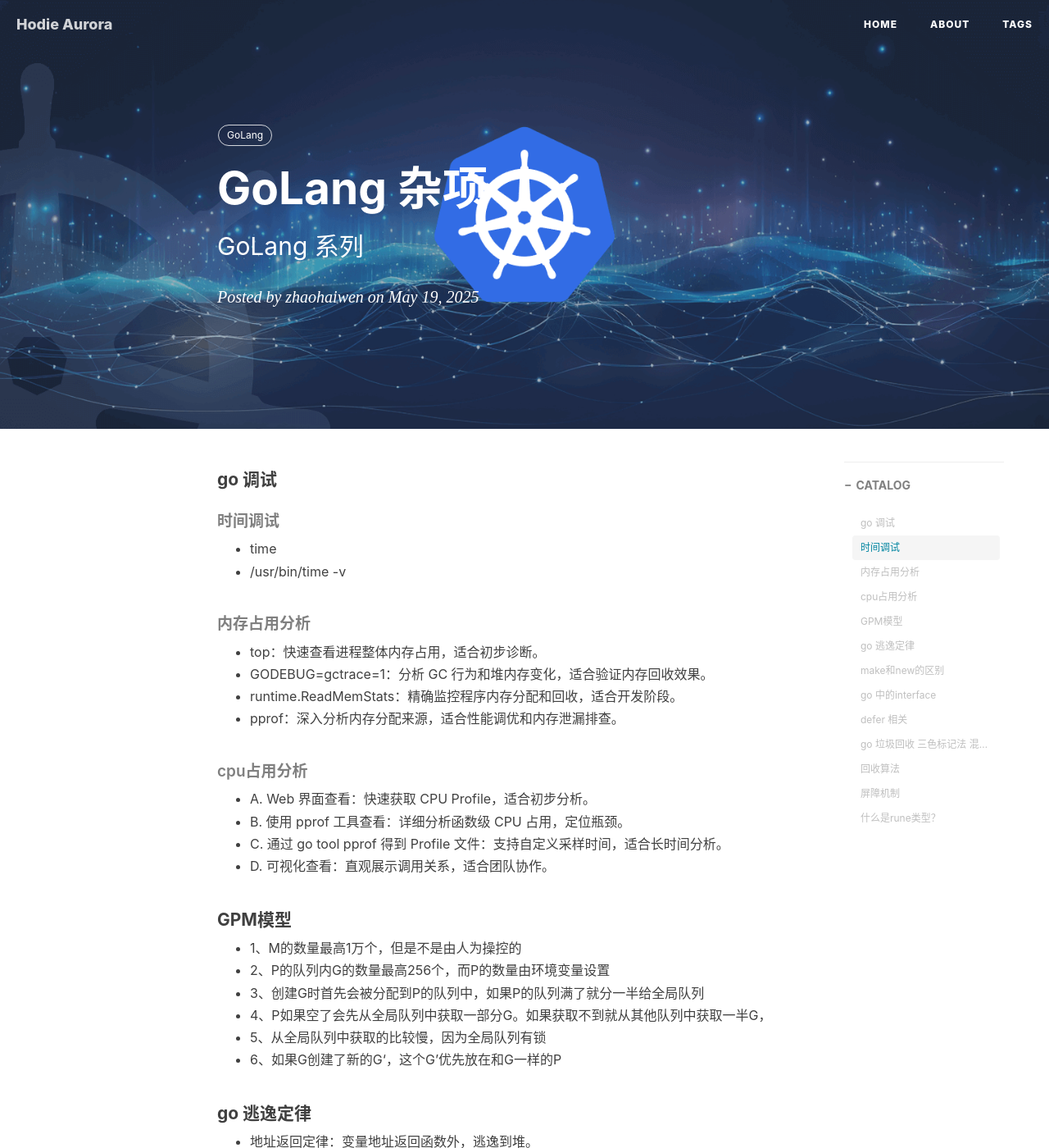
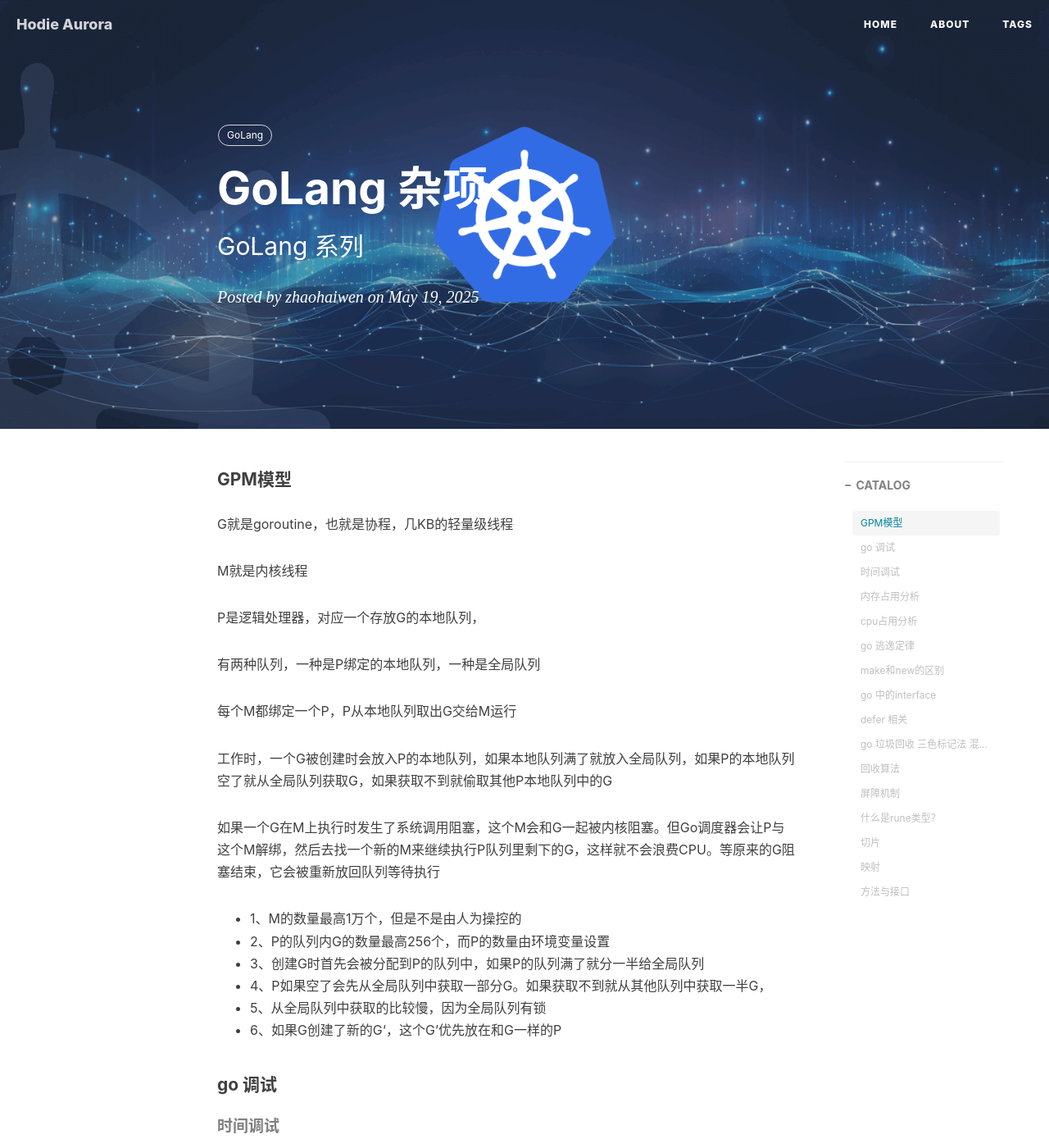
Before and after one commit to hodie-aurora/hodie-aurora.github.io, a Jekyll site: the page built from _posts/2025-05-19-01-GoLang杂项.md, in a window 1280 px wide and 1400 px high. Shown: the whole window at 82% size. Built offline with Jekyll 4.4.1, drawn with Linux system fonts in a browser that asks for light colours; nearby versions of some CDN libraries; comment, search, counter and statistics services are not loaded; some of the changed text lies outside the part shown.

Commit message:
GPM model

```diff
--- a/_posts/2025-05-19-01-GoLang杂项.md
+++ b/_posts/2025-05-19-01-GoLang杂项.md
@@ -9,6 +9,29 @@ catalog: true 					# 是否归档
 tags:						#标签
     - GoLang
 ---
+#### GPM模型
+
+G就是goroutine，也就是协程，几KB的轻量级线程
+
+M就是内核线程
+
+P是逻辑处理器，对应一个存放G的本地队列，
+
+有两种队列，一种是P绑定的本地队列，一种是全局队列
+
+每个M都绑定一个P，P从本地队列取出G交给M运行
+
+工作时，一个G被创建时会放入P的本地队列，如果本地队列满了就放入全局队列，如果P的本地队列空了就从全局队列获取G，如果获取不到就偷取其他P本地队列中的G
+
+如果一个G在M上执行时发生了系统调用阻塞，这个M会和G一起被内核阻塞。但Go调度器会让P与这个M解绑，然后去找一个新的M来继续执行P队列里剩下的G，这样就不会浪费CPU。等原来的G阻塞结束，它会被重新放回队列等待执行
+
+* 1、M的数量最高1万个，但是不是由人为操控的
+* 2、P的队列内G的数量最高256个，而P的数量由环境变量设置
+* 3、创建G时首先会被分配到P的队列中，如果P的队列满了就分一半给全局队列
+* 4、P如果空了会先从全局队列中获取一部分G。如果获取不到就从其他队列中获取一半G，
+* 5、从全局队列中获取的比较慢，因为全局队列有锁
+* 6、如果G创建了新的G‘，这个G’优先放在和G一样的P
+
 #### go 调试
 
 ##### 时间调试
@@ -98,3 +112,39 @@ interface 是方法声明的集合
 #### 什么是rune类型？
 
 `rune` 是 `int32` 的别名，表示单个 Unicode 代码点，方便处理字符串中的字符，尤其是非 ASCII 字符。
+
+#### 切片
+
+s := make([]int,5,7)
+
+temp := s[1]
+
+s = append(1)
+
+s[1] = 2
+
+s2 := s[:]
+
+s3 := s[3:5]
+
+#### 映射
+
+m := make(map[string]string)
+
+m["A"] = "a"
+
+m["B"] = "b"
+
+delete(m,"key")
+
+#### 方法与接口
+
+**方法调用**：
+
+* 值接收者（`T`）：`v.Method()`和 `(&v).Method()`均可。
+* 指针接收者（`*T`）：`v.Method()`自动转 `(&v).Method()`，`p.Method()`直接调用。
+
+**接口实现**：
+
+* 值接收者（`T`）：`T`和 `*T`均实现接口。
+* 指针接收者（`*T`）：只有 `*T`实现接口，`T`不会自动转。
```
Also changed, not shown: other parts of _posts/2025-05-19-01-GoLang杂项.md (+0 -9 lines).
